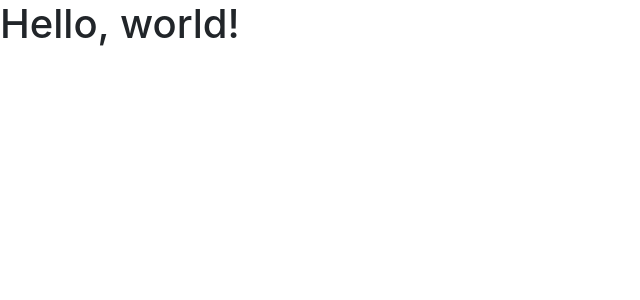
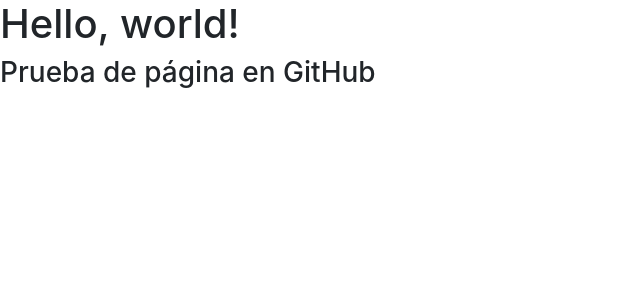
Before and after one commit to jffarias/testpages, a PHP site: page / in a window 1280 px wide. Shown: the top 300 px of the page, without its empty margins (0-640 px from the left). Run offline with PHP 8.4, Linux system fonts and the light colour scheme.

Commit message:
Update index.php
Update

```diff
--- a/index.php
+++ b/index.php
@@ -12,6 +12,7 @@
   </head>
   <body>
     <h1>Hello, world!</h1>
+    <h3>Prueba de página en GitHub</h3>
 
     <!-- Optional JavaScript; choose one of the two! -->
 
```
